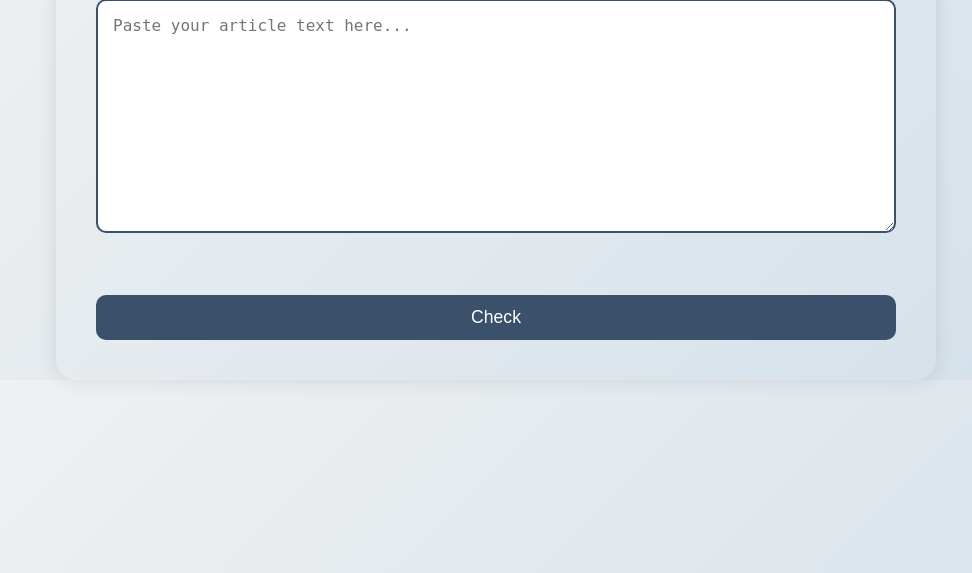
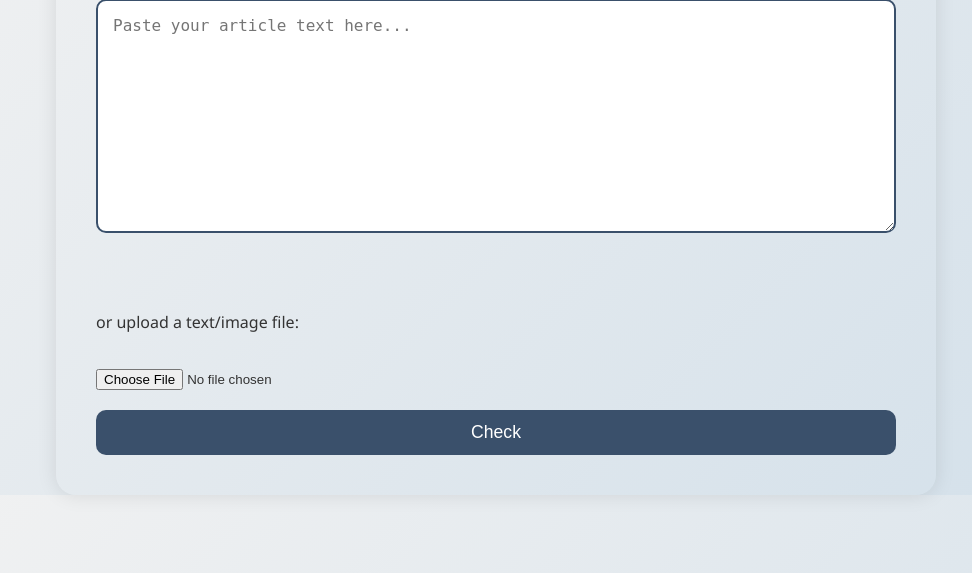
Before and after one commit to danielrobert403/fake-news-detector-app, a Flask app: page / in a window 1280 px wide. Shown: the part 143-716 px from the top of the page, without its empty margins (144-1116 px from the left). Run offline with Flask 3, Linux system fonts and the light colour scheme; parts of the project's set-up code (start-up, migrations or seed data) failed here and were passed over.

Commit message:
Added new features 🚀

```diff
--- a/app.py
+++ b/app.py
@@ -1,24 +1,86 @@
 from flask import Flask, render_template, request
+from werkzeug.utils import secure_filename
+import os
+import pytesseract
+from PIL import Image
+
+app = Flask(__name__)
 import pickle
 
-app = Flask(__name__)
-
-# Load model and vectorizer
+# Load trained model and vectorizer
 with open("model/model.pkl", "rb") as f:
     model = pickle.load(f)
 
 with open("model/vectorizer.pkl", "rb") as f:
     vectorizer = pickle.load(f)
 
+
+ALLOWED_EXTENSIONS = {'txt', 'png', 'jpg', 'jpeg'}
+UPLOAD_FOLDER = 'uploads'
+app.config['UPLOAD_FOLDER'] = UPLOAD_FOLDER
+
+if not os.path.exists(UPLOAD_FOLDER):
+    os.makedirs(UPLOAD_FOLDER)
+
+def allowed_file(filename):
+    return '.' in filename and filename.rsplit('.', 1)[1].lower() in ALLOWED_EXTENSIONS
+
+def extract_text_from_file(file_path):
+    ext = file_path.rsplit('.', 1)[1].lower()
+    if ext == 'txt':
+        with open(file_path, 'r', encoding='utf-8') as f:
+            return f.read()
+    elif ext in ['png', 'jpg', 'jpeg']:
+        img = Image.open(file_path)
+        return pytesseract.image_to_string(img)
+    return ""
+
+# 🔥 Your main route for user prediction
 @app.route("/", methods=["GET", "POST"])
 def index():
     result = None
     if request.method == "POST":
-        news_text = request.form["news"]
-        vector = vectorizer.transform([news_text])
-        prediction = model.predict(vector)[0]
-        result = f"📰 This news is: {prediction}"
+        news = ""
+
+        if 'file' in request.files:
+            file = request.files['file']
+            if file and allowed_file(file.filename):
+                filename = secure_filename(file.filename)
+                file_path = os.path.join(app.config['UPLOAD_FOLDER'], filename)
+                file.save(file_path)
+                news = extract_text_from_file(file_path)
+
+        if not news:
+            news = request.form.get('news', '')
+
+        if news.strip() != "":
+            result = "PREDICTED: (You can plug in model here)"  # 🔁 Replace with your model.predict
+
+        if news.strip() != "":
+            news_vectorized = vectorizer.transform([news])
+            result = model.predict(news_vectorized)[0]  # 🔥 Predict
+
+
     return render_template("index.html", result=result)
 
+# 🔐 Admin panel for uploading new training data
+@app.route('/admin', methods=["GET", "POST"])
+def admin():
+    if request.method == "POST":
+        true_file = request.files['true_data']
+        fake_file = request.files['fake_data']
+        if true_file and fake_file:
+            true_path = os.path.join('dataset', 'True.csv')
+            fake_path = os.path.join('dataset', 'Fake.csv')
+            true_file.save(true_path)
+            fake_file.save(fake_path)
+
+            os.system('python train_model.py')
+
+            return "✅ Model retrained successfully!"
+
+    return render_template('admin.html')
+
+# ✅ Run the app
 if __name__ == "__main__":
     app.run(debug=True)
--- a/requirements.txt
+++ b/requirements.txt
@@ -1,3 +1,5 @@
 flask
 pandas
 scikit-learn
+pytesseract
+Pillow
--- a/templates/index.html
+++ b/templates/index.html
@@ -12,12 +12,19 @@
 
   <form method="POST">
     <textarea name="news" placeholder="Paste your article text here..." required></textarea><br>
+    <p>or upload a text/image file:</p>
+<input type="file" name="file" accept=".txt,.png,.jpg,.jpeg">
+
     <button type="submit">Check</button>
   </form>
 
   {% if result %}
     <h2>{{ result }}</h2>
   {% endif %}
+  {% if result %}
+    <div class="result">{{ result }}</div>
+{% endif %}
+
 
   <script>
     const toggleBtn = document.getElementById('toggle-mode');
```
Also changed, not shown: templates/admin.html (added, +11 -0 lines), 2 other files.
